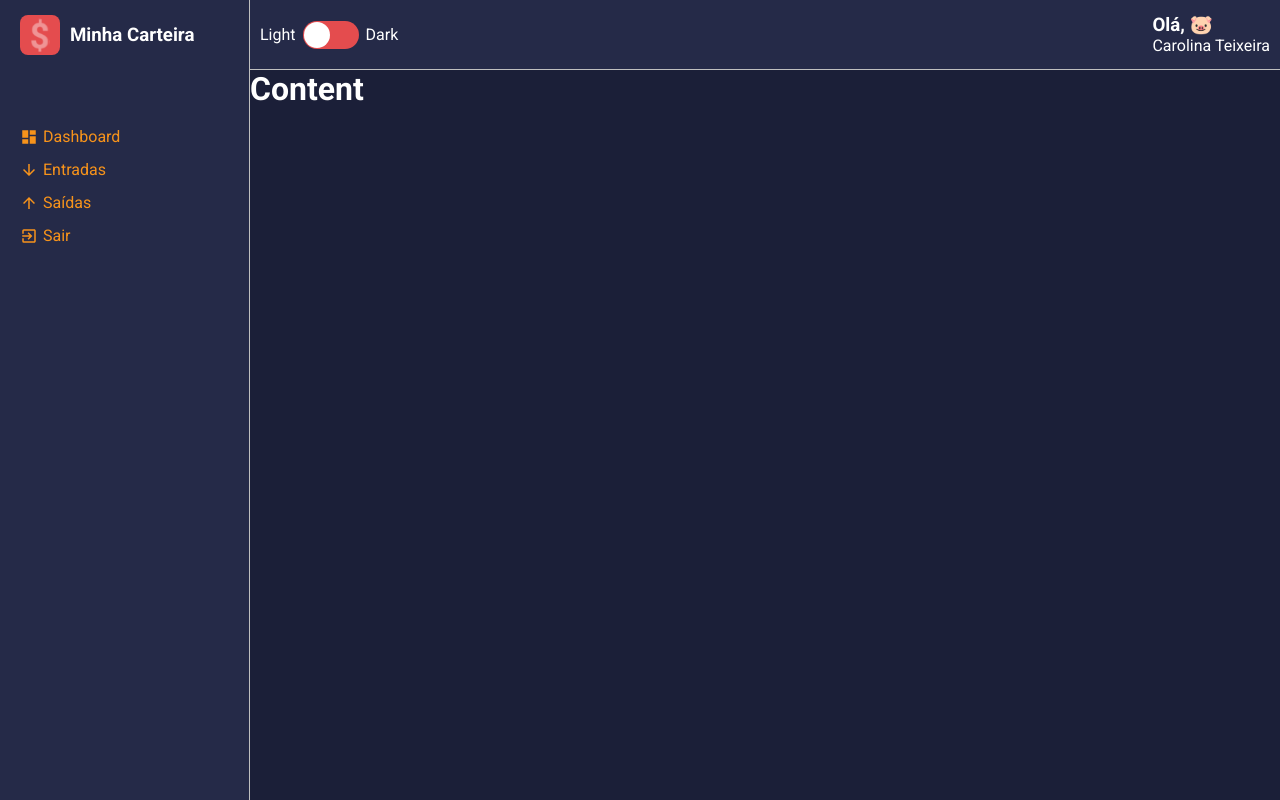
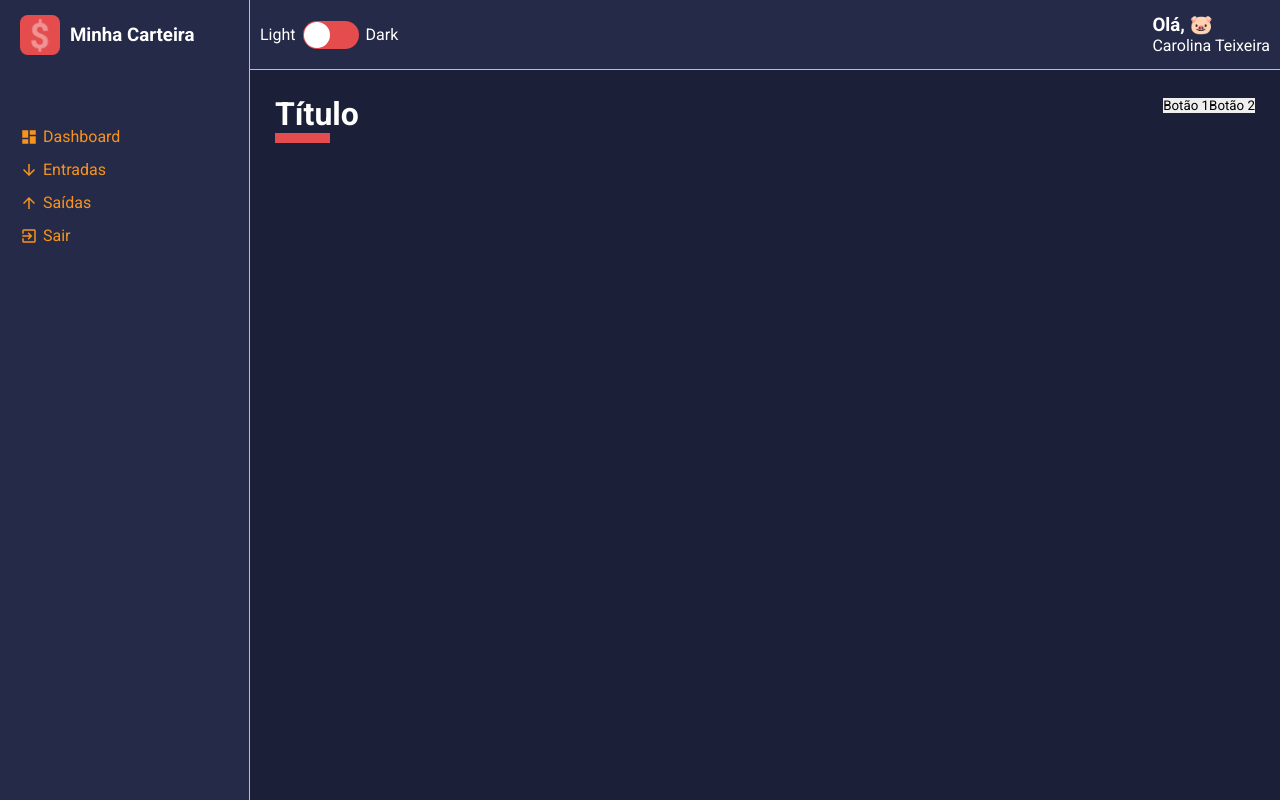
Before and after one commit to Carolinatxrs/minha-carteira, a React (Create React App) app: page /list/1 in a window 1280 px wide. Built offline with nearby package versions, Linux system fonts and the light colour scheme.

Commit message:
feat: cria o header de conteúdos

```diff
--- a/src/App.tsx
+++ b/src/App.tsx
@@ -3,13 +3,16 @@
 import GlobalStyles from './styles/GlobalStyles';
 
 import Layout from './components/Layout';
+import Dashboard from './pages/Dashboard';
 import dark from './styles/themes/dark';
 
 const App: React.FC = () => {
   return (
     <ThemeProvider theme={dark}>
       <GlobalStyles />
-      <Layout />
+      <Layout>
+        <Dashboard />
+      </ Layout>
     </ ThemeProvider>
   );
 }
--- a/src/components/Content/index.tsx
+++ b/src/components/Content/index.tsx
@@ -2,11 +2,16 @@
 
 import { Container } from './styles';
 
-const Content: React.FC = () => {
+// Cria a interface para children
+interface ChildrenProps {
+  children: React.ReactNode;
+}
+
+const Content: React.FC<ChildrenProps> = ({children}) => {
   return (
     <Container>
-      <h1>Content</h1>
-    </Container>
+      {children}
+    </ Container>
   );
 }
 
--- a/src/components/Content/styles.ts
+++ b/src/components/Content/styles.ts
@@ -4,4 +4,6 @@
     grid-area: CT;
     color: ${props => props.theme.colors.white};
     background-color: ${props => props.theme.colors.primary};
+
+    padding: 25px;
 `;
--- /dev/null
+++ b/src/components/ContentHeader/index.tsx
@@ -0,0 +1,23 @@
+import React from 'react';
+
+import {
+  Container,
+  TitleContainer,
+  Controllers
+} from './styles';
+
+const ContentHeader: React.FC = () => {
+  return (
+    <Container>
+      <TitleContainer>
+        <h1>Título</h1>
+      </TitleContainer>
+      <Controllers>
+        <button type='button'>Botão 1</button>
+        <button type='button'>Botão 2</button>
+      </Controllers>
+    </ Container>
+  );
+}
+
+export default ContentHeader;
--- /dev/null
+++ b/src/components/ContentHeader/styles.ts
@@ -0,0 +1,25 @@
+import styled from 'styled-components';
+
+export const Container = styled.div`
+  width: 100%;
+
+  display: flex;
+  justify-content: space-between;
+
+  margin-bottom: 25px;
+`;
+
+export const TitleContainer = styled.div`
+  > h1 {
+   color: ${props => props.theme.colors.white};
+
+   &::after {
+      content: '';
+      display: block;
+      width: 55px;
+      border-bottom: 10px solid ${props => props.theme.colors.warning};
+   }
+  }
+`;
+
+export const Controllers = styled.div``;
--- a/src/components/Layout/index.tsx
+++ b/src/components/Layout/index.tsx
@@ -6,12 +6,19 @@
 import Aside from '../Aside';
 import Content from '../Content';
 
-const Layout: React.FC = () => {
+// Cria a interface para children
+interface ChildrenProps {
+  children: React.ReactNode;
+}
+
+const Layout: React.FC<ChildrenProps> = ({children}) => {
   return (
     <Grid>
       <MainHeader />
       <Aside />
-      <Content />
+      <Content>
+        {children}
+      </Content>
     </Grid>
   );
 }
--- a/src/pages/Dashboard/index.tsx
+++ b/src/pages/Dashboard/index.tsx
@@ -1,8 +1,14 @@
 import React from 'react';
+
+import ContentHeader from '../../components/ContentHeader';
+
+import { Container } from './styles';
 
 const Dashboard: React.FC = () => {
   return (
-    <h1>Dashboard</h1>
+    <Container>
+      <ContentHeader />
+    </Container>
   );
 }
 
--- /dev/null
+++ b/src/pages/Dashboard/styles.ts
@@ -0,0 +1,3 @@
+import styled from 'styled-components';
+
+export const Container = styled.div``;
```
